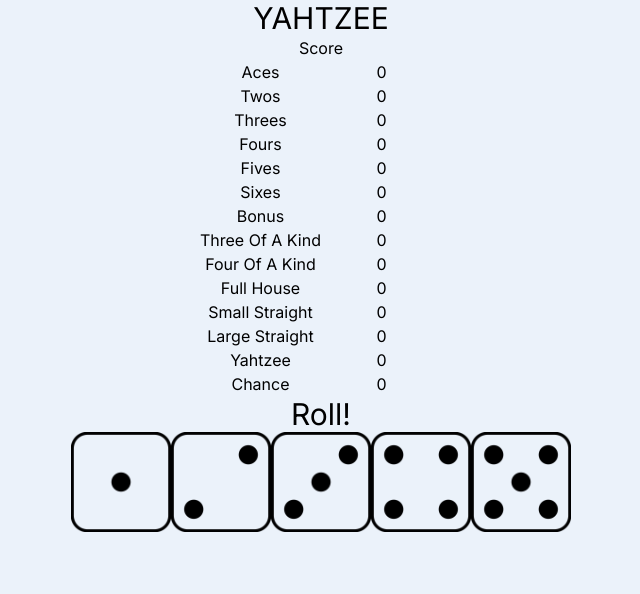
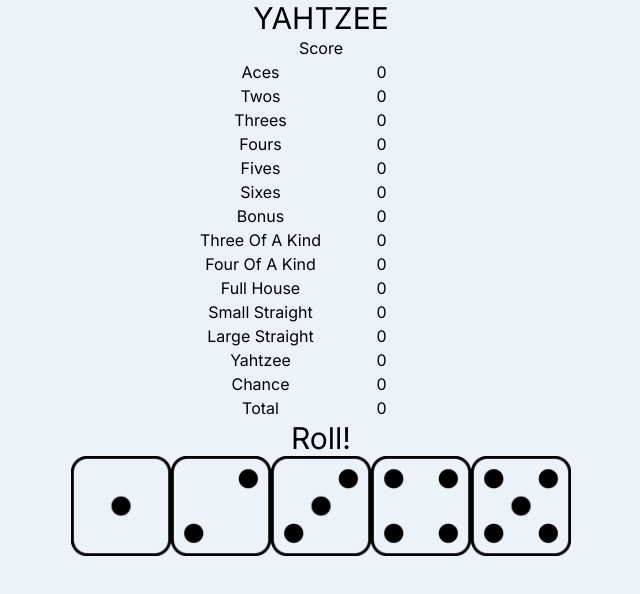
Before and after one commit to Joe-Fuller/yahtzee, a Next.js app: page / in a window 1280 px wide. Shown: the top 594 px of the page, without its empty margins (319-959 px from the left). Built offline with nearby package versions, Linux system fonts and the light colour scheme.

Commit message:
add total and make it be the total

```diff
--- a/app/page.js
+++ b/app/page.js
@@ -21,6 +21,7 @@ export default function Home() {
     largeStraight: 0,
     yahtzee: 0,
     chance: 0,
+    total: 0,
   });
 
   return (
--- a/components/scorecard.js
+++ b/components/scorecard.js
@@ -5,6 +5,7 @@ export default function Scorecard({ scorecard, setScorecard, dice }) {
     const category = event.target.id;
     const newScorecard = { ...scorecard };
     newScorecard[category] = dice.reduce((prev, curr) => prev + curr, 0);
+    newScorecard["total"] += newScorecard[category];
     setScorecard(newScorecard);
   }
 
```
